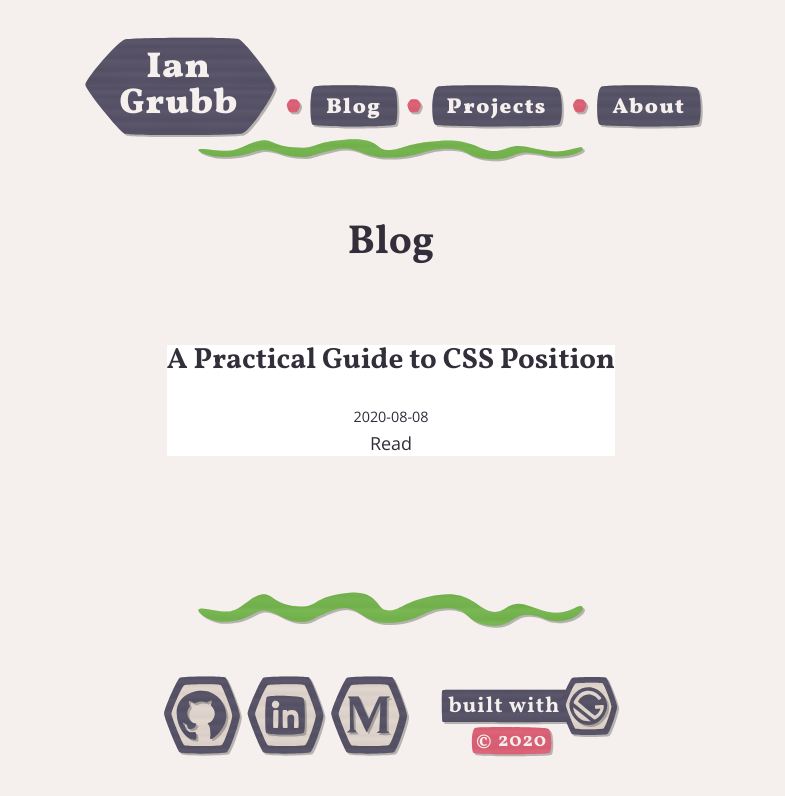
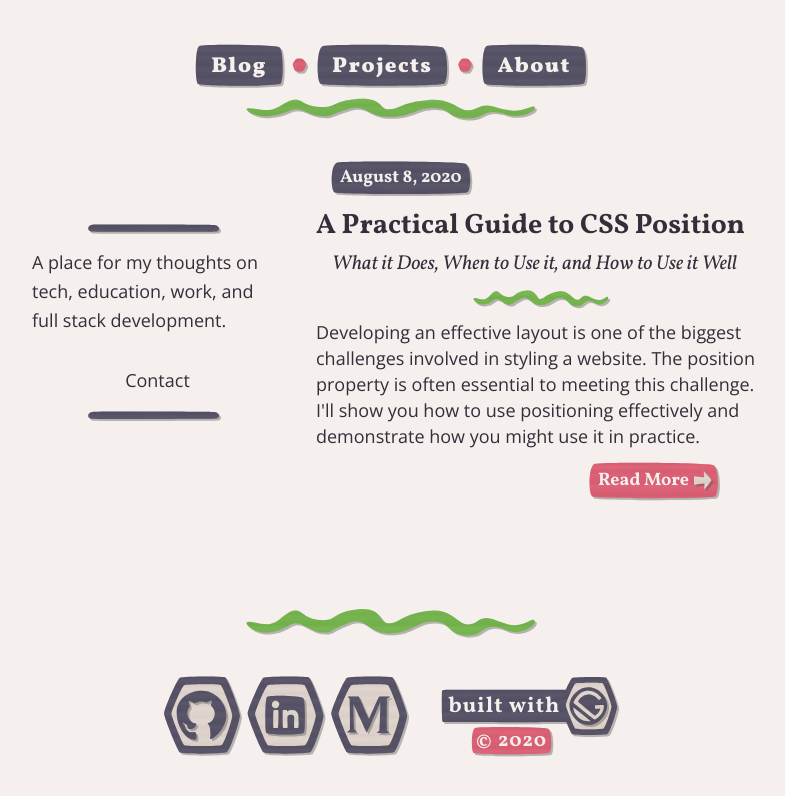
Before and after one commit to iangrubb/portfolio, a Gatsby site: page /blog in a window 1280 px wide. Shown: the whole page, without its empty margins (249-1034 px from the left). Built offline with nearby package versions, Linux system fonts and the light colour scheme; Gatsby itself is replaced by a stand-in of ours.

Commit message:
blog post index page cards complete

```diff
--- /dev/null
+++ b/src/components/display/blogCard.js
@@ -0,0 +1,113 @@
+import React from 'react'
+import { Link } from 'gatsby'
+
+import styled from 'styled-components'
+
+import Paper from '../paperCraft/paper'
+
+const BlogCard = ({ node }) => {
+
+    const { frontmatter } = node
+    const { title, subtitle, abstract, slug } = frontmatter
+    const [month, day, year] = frontmatter.date.split(" ")
+    const fixedDay = day[0] === "0" ? day[1] + "," : day
+    const formatedDate = [month, fixedDay, year].join(" ")
+
+
+    return (
+        <Container key={node.id}>
+            <DateWrapper color="purple" shape="rectangle">
+                <Date>
+                    {formatedDate}
+                </Date>
+            </DateWrapper>
+            <Link to={slug}><Title>{title}</Title></Link>
+            <SubTitle>{subtitle}</SubTitle>
+            <Spacer color="green" shape="spacer" />
+            <Abstract>{abstract}</Abstract>
+            <ReadWrapper color="pink" shape="rectangle">
+                <ReadLink to={slug}>Read More <Arrow color="tan" shape="arrow" proportional/></ReadLink>
+            </ReadWrapper>
+        </Container>
+    )
+}
+
+export default BlogCard
+
+const Container = styled.div`
+    margin: 0 16px 80px 16px;
+    max-width: 450px;
+
+    display: flex;
+    flex-direction: column;
+
+    @media (min-width: 768px) {
+      margin: 0 0 80px 0;
+    }
+`
+
+const DateWrapper = styled(Paper)`
+    width: fit-content;
+    height: fit-content;
+    margin: 0 0 16px 12px;
+`
+
+const Date = styled.time`
+    color: var(--background-color);
+    font-weight: 700;
+    font-family: "Vollkorn";
+    font-size: 18px;
+    margin: 5px 12px 4px 12px;
+`
+
+
+const Title = styled.h2`
+    font-size: 28px;
+    margin: 0 0 8px 0;
+
+`
+
+
+const SubTitle = styled.h3`
+    font-style: italic;
+    font-weight: 400;
+    font-size: 20px;
+    margin: 0 0 8px 16px;
+    line-height: 1.6rem;
+`
+
+const Spacer = styled(Paper)`
+  width: 140px;
+  height: 24px;
+  align-self: center;
+  margin: 0 0 8px 0;
+`
+
+const Abstract = styled.p`
+    margin: 0 8px 12px 0;
+`
+
+const ReadWrapper = styled(Paper)`
+    width: fit-content;
+    height: fit-content;
+    color: var(--background-color);
+    align-self: flex-end;
+    margin: 0 10% 0 0;
+
+`
+
+const ReadLink = styled(Link)`
+    font-weight: 700;
+    font-family: "Vollkorn";
+    font-size: 18px;
+    margin: 7px calc(12px + 20px) 5px 12px;
+`
+
+const Arrow = styled(Paper)`
+    position: absolute;
+    top: 50%;
+    right: 7%;
+    transform: translate(0, -50%);
+    display: inline;
+    width: 18px;
+`
--- a/src/components/paperCraft/constructions/navLink.js
+++ b/src/components/paperCraft/constructions/navLink.js
@@ -16,15 +16,23 @@ const Container = styled(Paper)`
   color: var(--background-color);
   width: fit-content;
   height: fit-content;
-  margin: 0 0.4rem;
+  margin: 0 0.2rem;
+  @media (min-width: 768px) {
+    margin: 0 0.4rem;
+  }
 `
 
 const StyledLink = styled(Link)`
-  margin: 0.6rem 1rem 0.4rem 1rem;
+  margin: 0.4rem 1rem 0.3rem 1rem;
   font-family: "Vollkorn";
   font-weight: 900;
-  font-size: 1.2rem;
+  font-size: 1rem;
   letter-spacing: 1.5px;
+
+  @media (min-width: 768px) {
+    margin: 0.6rem 1rem 0.4rem 1rem;
+    font-size: 1.2rem;
+  }
 `
 
 
--- a/src/components/paperCraft/constructions/subSectionHeader.js
+++ b/src/components/paperCraft/constructions/subSectionHeader.js
@@ -21,7 +21,7 @@ const Link = styled.a`
 
 const SubHeading = styled.h4`
     font-size: 24px;
-    margin: 48px 0 16px 0;
+    margin: 40px 0 16px 0;
     text-align: center;
 
     @media (min-width: 768px) {
--- a/src/components/paperCraft/shapeData.js
+++ b/src/components/paperCraft/shapeData.js
@@ -125,6 +125,12 @@ const shapeData = [
         width: 200,
         height: 200,
         path: "m8.53515,17.77839c1.0455,-0.61419 46.00154,-0.6142 47.39553,0c1.39399,0.61418 42.51658,98.57776 44.95605,98.88486c2.43947,0.30709 42.94089,-98.2969 46.42586,-98.60401c3.48497,-0.30709 46.62273,-0.28085 48.01671,0.33333c1.39399,0.6142 -13.59137,8.2916 -13.93985,9.21288c-0.3485,0.92129 -1.0455,140.0357 -0.34851,142.18538c0.69699,2.14968 13.59138,10.44126 11.84889,11.05546c-1.74249,0.61419 -60.63841,0.30709 -58.54743,-0.30711c2.09098,-0.61418 13.59137,-10.13415 13.93987,-11.36254c0.34849,-1.22839 5.57594,-129.51872 3.83346,-127.67615c-1.74248,1.84258 -57.91134,139.54794 -61.04781,135.55569c-3.13648,-3.99224 -58.48677,-127.51573 -59.18377,-125.67316c-0.69699,1.84257 1.39399,110.50979 3.83347,113.58074c2.43947,3.07096 14.28862,11.89027 10.10666,12.19737c-4.18196,0.3071 -44.25907,2.76387 -41.81958,-0.3071c2.43947,-3.07096 13.24286,-9.51997 13.24286,-14.1264c0,-4.60644 -1.04549,-134.50798 -2.09098,-135.12218c-1.04549,-0.61419 -7.66693,-9.21288 -6.62143,-9.82706z"
+    },
+    {
+        name: "arrow",
+        width: 100,
+        height: 100,
+        path: "m3.36299,29.62296c2.12389,-2.40123 52.74318,6.00307 55.04406,4.00205c2.30088,-2.00102 -2.83184,-31.61618 -0.70796,-32.21649c2.12389,-0.60031 40.8848,42.22161 41.23878,47.22417c0.35399,5.00257 -36.81402,51.82654 -38.76092,50.82603c-1.94689,-1.00052 2.30089,-29.21497 -0.35397,-31.41609c-2.65486,-2.20113 -54.86707,7.00359 -56.81397,5.60287c-1.94689,-1.40072 -1.7699,-41.62131 0.35398,-44.02254z"
     }
 ]
 
--- a/src/components/siteStructure/footer.js
+++ b/src/components/siteStructure/footer.js
@@ -49,7 +49,7 @@ const Footer = () => {
 }
 
 const Container = styled.footer`
-  margin: 6rem 0 0 0;
+  margin: 0 0 0 0;
   padding: 1rem 0 2rem 0;
   position: relative;
   width: 100vw;
@@ -69,12 +69,13 @@ const Container = styled.footer`
 
 const Spacer = styled(Paper)`
   position: absolute;
-  top: -3rem;
+  top: -2rem;
   left: 50%;
   transform: translateX(-50%);
 
-  width: 400px;
+  width: 300px;
   max-width: 90%;
+  height: 40px;
 `
 
 const ContactInfo = styled.div`
--- a/src/components/siteStructure/header.js
+++ b/src/components/siteStructure/header.js
@@ -9,15 +9,13 @@ const Header = () => (
   <Container>
 
     <Links>
-      <NameRegion>
+      {/* <NameRegion>
         <Name color="purple" shape="hHex">
             <LandingLink to="/">Ian Grubb</LandingLink>
         </Name>
-      </NameRegion>
+      </NameRegion> */}
 
       <MainRegion>
-        <Dot color="pink" shape="dot" proportional/>
-
         <NavLink path="/blog" text="Blog" />
 
         <Dot color="pink" shape="dot" proportional/>
@@ -36,8 +34,9 @@ const Header = () => (
 )
 
 const Container = styled.header`
-  margin: 1rem 0 2rem 0;
-  width: 800px;
+  margin: 16px 0 16px 0;
+
+  width: 100%;
 
   display: flex;
   flex-direction: column;
@@ -48,7 +47,6 @@ const Container = styled.header`
 const Links = styled.div`
   position: relative;
 
-  padding: 0 2rem;
   margin: 1rem 0;
 
   display: flex;
@@ -72,11 +70,14 @@ const StyledLink = styled(Link)`
   font-weight: 900;
   font-size: 1.2rem;
   letter-spacing: 1px;
+
+
 `
 
 const BottomDivider = styled(Paper)`
 
   width: 50%;
+  max-width: 300px;
   height: 30px;
 
   position: relative;
@@ -85,8 +86,13 @@ const BottomDivider = styled(Paper)`
 `
 
 const Dot = styled(Paper)`
-  width: 15px;
-  height: 15px;
+  width: 10px;
+  height: 10px;
+
+  @media (min-width: 768px) {
+    width: 15px;
+    height: 15px;
+  }
 `
 
 const NameRegion = styled.div`
--- a/src/components/siteStructure/layout.css
+++ b/src/components/siteStructure/layout.css
@@ -10,6 +10,7 @@ html {
 
   --full-screen: calc(100vw - 32px);
 }
+
 
 body {
   margin: 0;
--- a/src/components/siteStructure/layout.js
+++ b/src/components/siteStructure/layout.js
@@ -28,7 +28,6 @@ const Page = styled.div`
   display: flex;
   flex-direction: column;
   align-items: center;
-  overflow: hidden;
 `
 
 const Main = styled.main`
--- a/src/pages/blog.js
+++ b/src/pages/blog.js
@@ -1,10 +1,14 @@
 import React from 'react'
-import { graphql, Link } from "gatsby"
+import { graphql } from "gatsby"
 
 import Layout from '../components/siteStructure/layout'
 import SEO from "../components/seo"
 
+import Paper from '../components/paperCraft/paper'
+
 import styled from 'styled-components'
+
+import BlogCard from '../components/display/blogCard'
 
 export const query = graphql`
   {
@@ -12,9 +16,11 @@ export const query = graphql`
       nodes {
         id
         frontmatter {
-          date
+          date(formatString: "MMMM DD, YYYY")
           slug
           title
+          subtitle
+          abstract
         }
       }
     }
@@ -23,31 +29,82 @@ export const query = graphql`
 
 const BlogPage = ({ data: { allMarkdownRemark: { nodes }}}) => {
 
+
     return (
         <Layout>
             <SEO title="Blog" />
-            <h1>Blog</h1>
-            <div>
-                {nodes.map(node => (
-                    <Post key={node.id}>
-                        <h2>{node.frontmatter.title}</h2>
-                        <small>{node.frontmatter.date}</small>
-                        <Link to={node.frontmatter.slug}>Read</Link>
-                    </Post>
-                ))}
-            </div>
+            <Columns>
+
+              <SideBar>
+                <Bar color="purple" shape="rectangle" />
+                <Blurb>
+                  A place for my thoughts on tech, education, work, and full stack development.
+                </Blurb>
+
+                <Blurb>
+                  Contact
+                </Blurb>
+
+                <Bar color="purple" shape="rectangle" />
+
+              </SideBar>
+              <Posts>
+                {nodes.map(node => <BlogCard node={node} />)}
+              </Posts>
+            </Columns>
         </Layout>
     )
 }
 
-const Post = styled.div`
-    background: white;
-    margin: 3em 0;
+const Columns = styled.div`
+  width: 100%;
+  display: grid;
+  grid-template-columns: 100%;
+  grid-template-areas: "main";
 
+  @media (min-width: 768px) {
+    width: 750px;
+    grid-template-columns: 275px 450px;
+    grid-gap: 25px;
+    grid-template-areas: "side main";
+  }
+`
+
+const SideBar = styled.div`
+  display: none;
+  @media (min-width: 768px) {
     display: flex;
     flex-direction: column;
     align-items: center;
+    grid-area: side;
+    height: fit-content;
+    position: sticky;
+    top: 96px;
+    margin: 64px 0 0 0;
+  }
 `
 
 
+const Bar = styled(Paper)`
+  width: 50%;
+  height: 8px;
+`
+
+const Blurb = styled.p`
+  margin: 16px 8px 16px 16px;
+  font-size: 18px;
+  line-height: 1.6rem;
+`
+
+
+const Posts = styled.div`
+  grid-area: main;
+  display: flex;
+  flex-direction: column;
+  align-items: center;
+`
+
+
+
+
 export default BlogPage
--- a/src/posts/css-position/index.md
+++ b/src/posts/css-position/index.md
@@ -3,7 +3,7 @@ slug: "/blog/a-practical-guide-to-css-position"
 date: "2020-08-08"
 title: "A Practical Guide to CSS Position"
 subtitle: "What it Does, When to Use it, and How to Use it Well"
-abstract: "Developing an effective layout is one of the biggest challenges involved in styling a website. The position property is often essential to meet this challenge. I'll show you how to use positioning effectively and demonstrate how you might use it in practice."
+abstract: "Developing an effective layout is one of the biggest challenges involved in styling a website. The position property is often essential to meeting this challenge. I'll show you how to use positioning effectively and demonstrate how you might use it in practice."
 ---
 
 Building a website's layout can be a serious challenge. A layout needs to orchestrate the interactions of different kinds of content and work on different screen sizes. It should be immediately intelligible to the user, conveying an sense of what can be done with the site. It should be visually interesting and invite the user in.
```
Also changed, not shown: src/components/paperCraft/constructions/sectionHeader.js (+25 -14 lines), src/templates/blogTemplate.js (+17 -6 lines).
